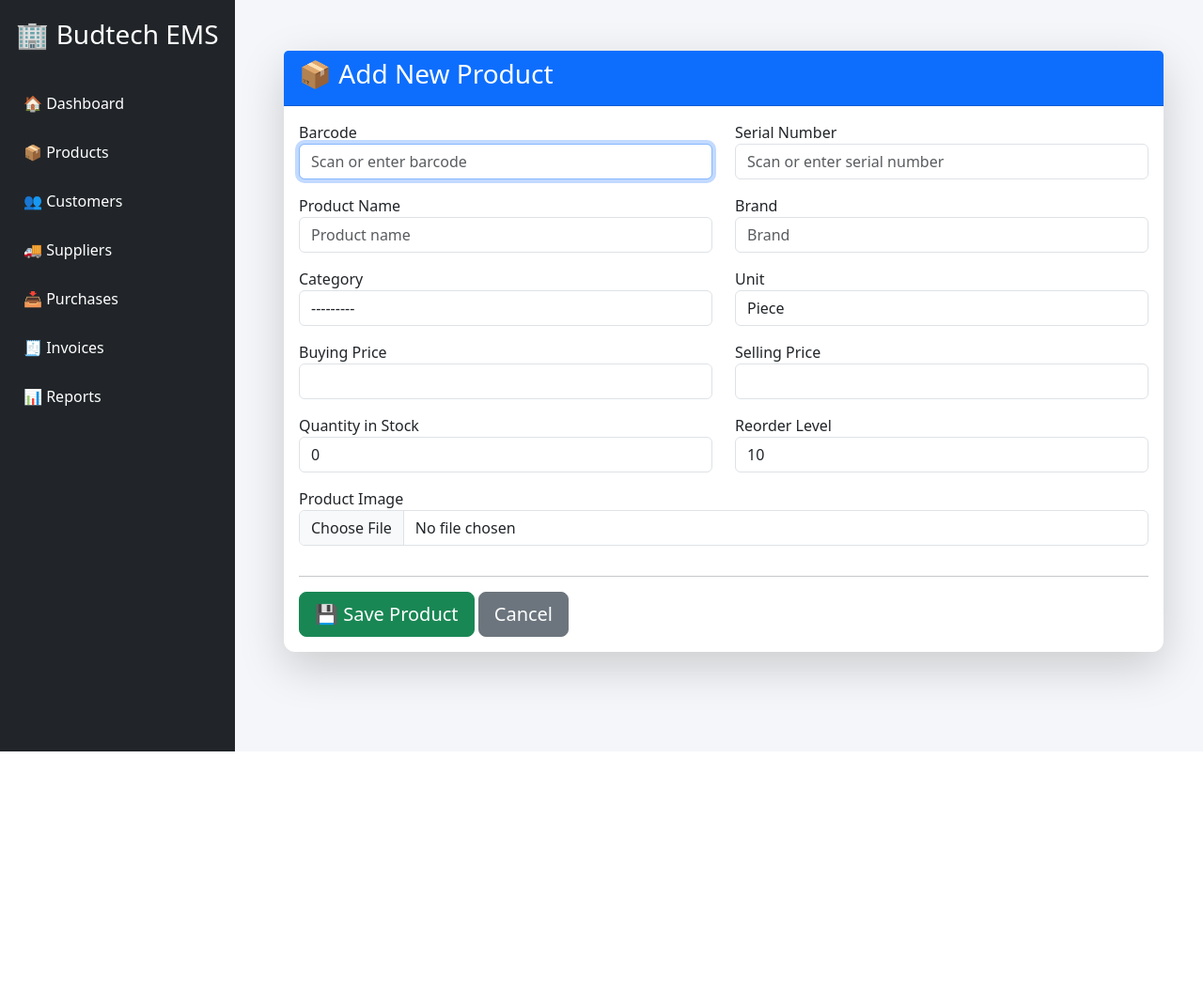
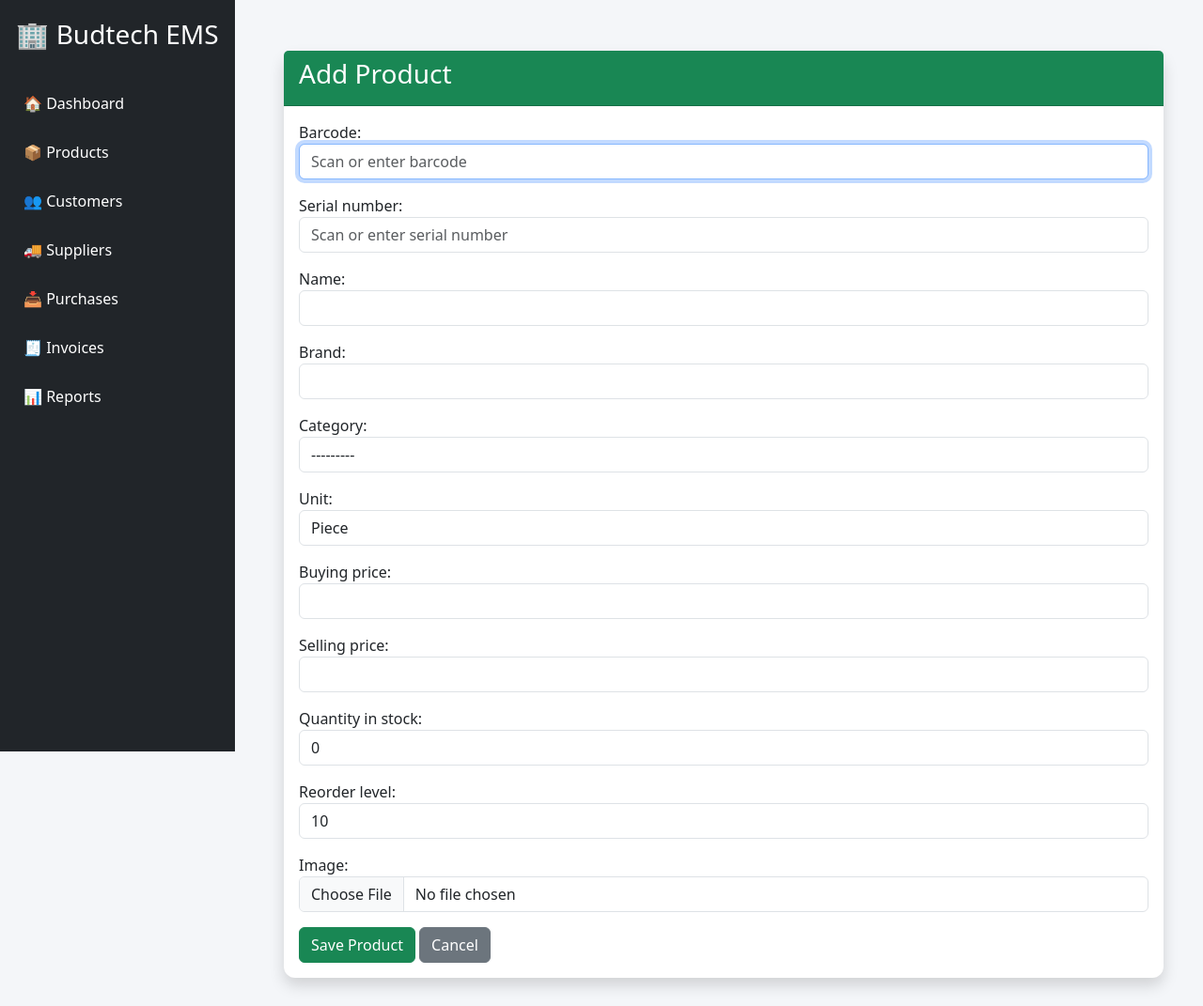
Before and after one commit to nich72956-ai/EMS, a Django app: page /products/add/ in a window 1280 px wide. Shown: the whole page at 94% size. Before the commit the page ends 800 px from the top, so only its background shows below. Run offline with Django 5.2, Linux system fonts and the light colour scheme; tables that the repository leaves empty hold one stand-in row (values such as "Sample post").

Commit message:
Product module working with validation and image upload

```diff
--- a/products/forms.py
+++ b/products/forms.py
@@ -3,6 +3,7 @@ from .models import Product
 
 
 class ProductForm(forms.ModelForm):
+
     class Meta:
         model = Product
         fields = [
@@ -33,12 +34,10 @@ class ProductForm(forms.ModelForm):
 
             "name": forms.TextInput(attrs={
                 "class": "form-control",
-                "placeholder": "Product name",
             }),
 
             "brand": forms.TextInput(attrs={
                 "class": "form-control",
-                "placeholder": "Brand",
             }),
 
             "category": forms.Select(attrs={
@@ -74,12 +73,12 @@ class ProductForm(forms.ModelForm):
         barcode = self.cleaned_data.get("barcode")
 
         if barcode:
-            exists = Product.objects.filter(barcode=barcode)
+            qs = Product.objects.filter(barcode=barcode)
 
             if self.instance.pk:
-                exists = exists.exclude(pk=self.instance.pk)
+                qs = qs.exclude(pk=self.instance.pk)
 
-            if exists.exists():
+            if qs.exists():
                 raise forms.ValidationError(
                     "This barcode already exists."
                 )
@@ -89,12 +88,12 @@ class ProductForm(forms.ModelForm):
     def clean_serial_number(self):
         serial = self.cleaned_data.get("serial_number")
 
-        exists = Product.objects.filter(serial_number=serial)
+        qs = Product.objects.filter(serial_number=serial)
 
         if self.instance.pk:
-            exists = exists.exclude(pk=self.instance.pk)
+            qs = qs.exclude(pk=self.instance.pk)
 
-        if exists.exists():
+        if qs.exists():
             raise forms.ValidationError(
                 "This serial number already exists."
             )
--- a/products/templates/products/add_product.html
+++ b/products/templates/products/add_product.html
@@ -6,88 +6,33 @@
 
 <div class="container mt-4">
 
-    <div class="card shadow-lg">
+    <div class="card shadow">
 
-        <div class="card-header bg-primary text-white">
-            <h3>📦 Add New Product</h3>
+        <div class="card-header bg-success text-white">
+            <h3>Add Product</h3>
         </div>
 
         <div class="card-body">
+
+            {% if form.errors %}
+            <div class="alert alert-danger">
+                <strong>Please correct the errors below:</strong>
+                {{ form.errors }}
+            </div>
+            {% endif %}
 
             <form method="POST" enctype="multipart/form-data">
 
                 {% csrf_token %}
 
-                <div class="row">
+                {{ form.as_p }}
 
-                    <div class="col-md-6 mb-3">
-                        <label>Barcode</label>
-                        {{ form.barcode }}
-                    </div>
-
-                    <div class="col-md-6 mb-3">
-                        <label>Serial Number</label>
-                        {{ form.serial_number }}
-                    </div>
-
-                    <div class="col-md-6 mb-3">
-                        <label>Product Name</label>
-                        {{ form.name }}
-                    </div>
-
-                    <div class="col-md-6 mb-3">
-                        <label>Brand</label>
-                        {{ form.brand }}
-                    </div>
-
-                    <div class="col-md-6 mb-3">
-                        <label>Category</label>
-                        {{ form.category }}
-                    </div>
-
-                    <div class="col-md-6 mb-3">
-                        <label>Unit</label>
-                        {{ form.unit }}
-                    </div>
-
-                    <div class="col-md-6 mb-3">
-                        <label>Buying Price</label>
-                        {{ form.buying_price }}
-                    </div>
-
-                    <div class="col-md-6 mb-3">
-                        <label>Selling Price</label>
-                        {{ form.selling_price }}
-                    </div>
-
-                    <div class="col-md-6 mb-3">
-                        <label>Quantity in Stock</label>
-                        {{ form.quantity_in_stock }}
-                    </div>
-
-                    <div class="col-md-6 mb-3">
-                        <label>Reorder Level</label>
-                        {{ form.reorder_level }}
-                    </div>
-
-                    <div class="col-md-12 mb-3">
-                        <label>Product Image</label>
-                        {{ form.image }}
-                    </div>
-
-                </div>
-
-                <hr>
-
-                <button class="btn btn-success btn-lg">
-                    💾 Save Product
+                <button type="submit" class="btn btn-success">
+                    Save Product
                 </button>
 
-                <a href="{% url 'product_list' %}"
-                   class="btn btn-secondary btn-lg">
-
+                <a href="{% url 'product_list' %}" class="btn btn-secondary">
                     Cancel
-
                 </a>
 
             </form>
@@ -98,26 +43,4 @@
 
 </div>
 
-<script>
-
-document.addEventListener("DOMContentLoaded", function(){
-
-    const barcode=document.getElementById("id_barcode");
-
-    const serial=document.getElementById("id_serial_number");
-
-    if(barcode){
-
-        barcode.addEventListener("change",function(){
-
-            serial.focus();
-
-        });
-
-    }
-
-});
-
-</script>
-
 {% endblock %}
--- a/products/views.py
+++ b/products/views.py
@@ -2,6 +2,24 @@ from django.shortcuts import render, redirect, get_object_or_404
 from django.core.paginator import Paginator
 from .models import Product
 from .forms import ProductForm
+
+
+def generate_sku():
+    """
+    Generate the next SKU in the format:
+    BUD000001
+    BUD000002
+    """
+    last_product = Product.objects.order_by("-id").first()
+
+    if not last_product or not last_product.sku:
+        return "BUD000001"
+
+    try:
+        last_number = int(last_product.sku.replace("BUD", ""))
+        return f"BUD{last_number + 1:06d}"
+    except ValueError:
+        return "BUD000001"
 
 
 def product_list(request):
@@ -12,7 +30,7 @@ def product_list(request):
     if search:
         products = products.filter(name__icontains=search)
 
-    paginator = Paginator(products, 5)  # Show 5 products per page
+    paginator = Paginator(products, 5)
     page_number = request.GET.get("page")
     products = paginator.get_page(page_number)
 
@@ -23,9 +41,16 @@ def product_list(request):
 
 def add_product(request):
     if request.method == "POST":
-        form = ProductForm(request.POST)
+        form = ProductForm(request.POST, request.FILES)
+
         if form.is_valid():
-            form.save()
+            product = form.save(commit=False)
+
+            if not product.sku:
+                product.sku = generate_sku()
+
+            product.save()
+
             return redirect("product_list")
     else:
         form = ProductForm()
@@ -39,7 +64,12 @@ def edit_product(request, pk):
     product = get_object_or_404(Product, pk=pk)
 
     if request.method == "POST":
-        form = ProductForm(request.POST, instance=product)
+        form = ProductForm(
+            request.POST,
+            request.FILES,
+            instance=product
+        )
+
         if form.is_valid():
             form.save()
             return redirect("product_list")
```
